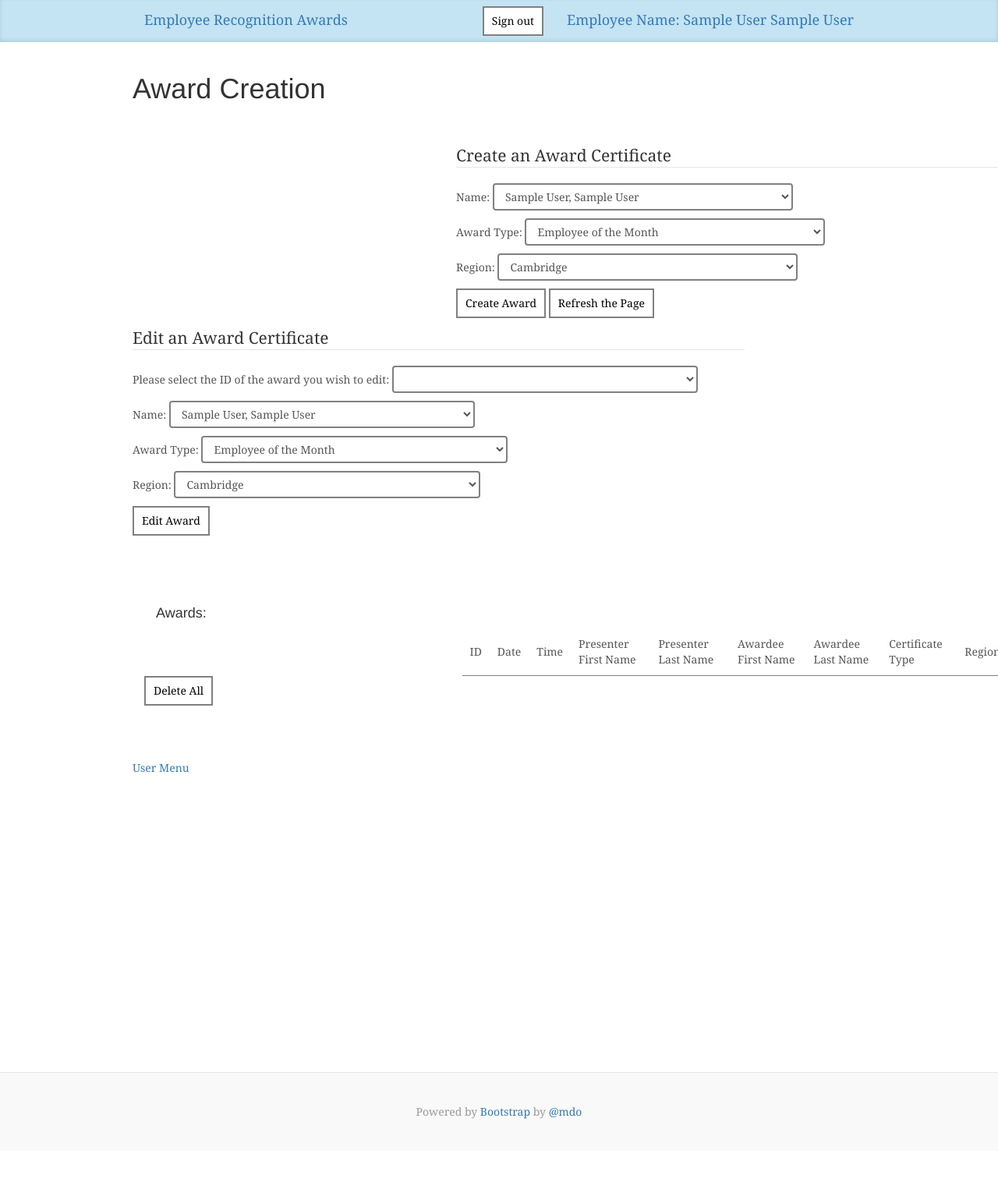
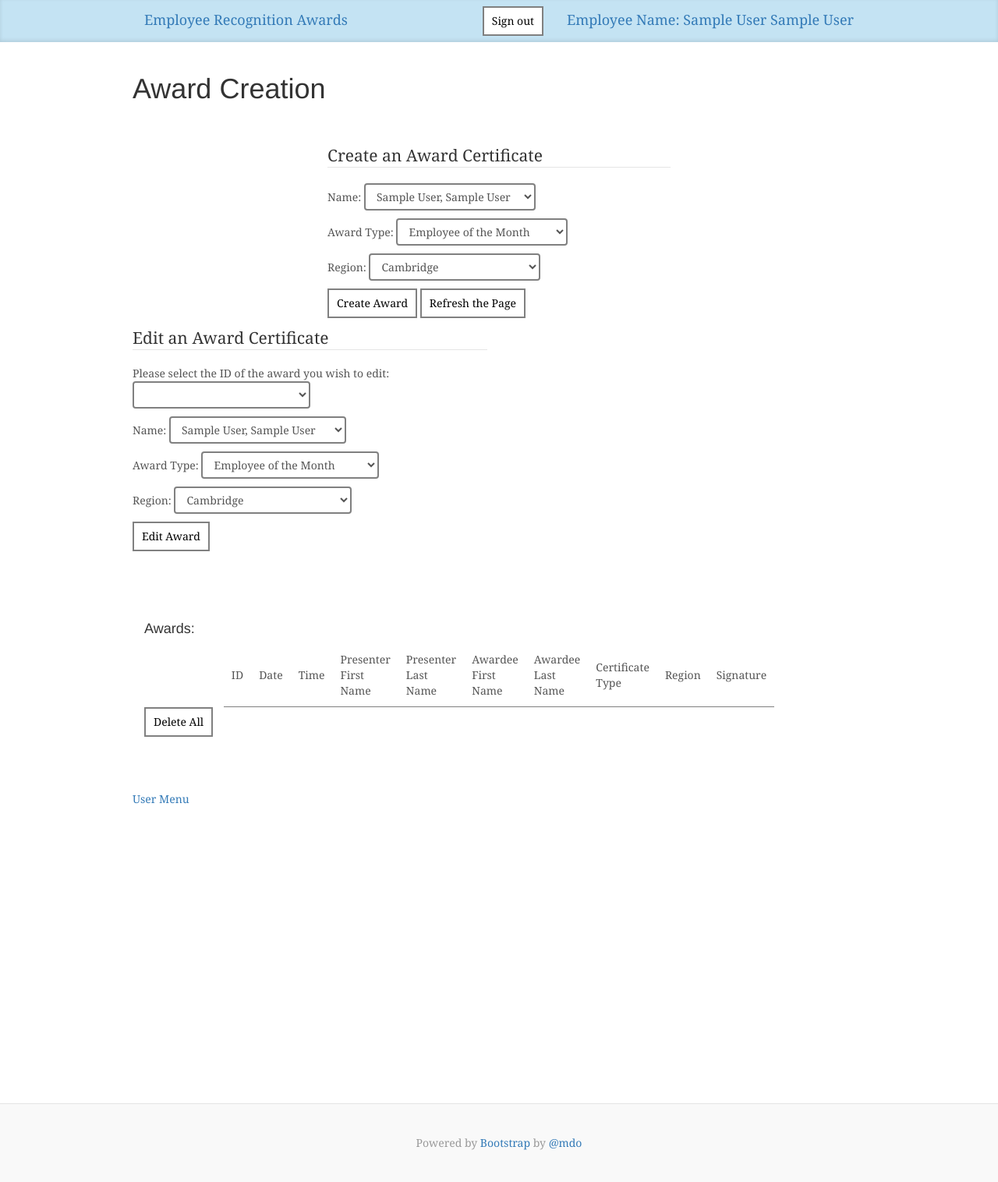
Before and after one commit to yaejinoh/Employee-Award-Management-System, a PHP site: page /userforms/createAward.php in a window 1280 px wide; the page is wider, and only the part inside the window is pictured. Shown: that part at 78% size. Before the commit the page ends 1435 px from the top of that part, so only its background shows below. Run offline with PHP 8.4, Linux system fonts and the light colour scheme; the visitor is signed in with stand-in values (Sample User, id 1); data comes from the database, SQL or seed files in the repository; data that the repository does not hold is empty.

Commit message:
Update createAward.php

```diff
--- a/userforms/createAward.php
+++ b/userforms/createAward.php
@@ -32,7 +32,7 @@ if (!isset($_Session['employeeLastName']) && !isset($_SESSION['employeeLoggedIn'
         <!-- Custom styles for this template -->
         <link href="../css/blog.css" rel="stylesheet">
 	<link href="../css/award.css" rel="stylesheet">
-	<link href="../css/bootstrap-custom.css" rel="stylesheet">
+<!--	<link href="../css/bootstrap-custom.css" rel="stylesheet"> -->
         <script src="../js/jquery.min.js"></script>
         <script src="../js/functions.js"></script>
 
@@ -257,8 +257,8 @@ if (!isset($_Session['employeeLastName']) && !isset($_SESSION['employeeLoggedIn'
 
 
         <!-- --------------------------------- Awards table view --------------------------------- -->
-	<div class="container-fluid">
-<!--	<div class="row">
+<!--	<div class="container-fluid">
+	<div class="row">
 	<div class="col-lg-12">-->
 
             <table id="awards-table">
@@ -454,8 +454,8 @@ if (!isset($_Session['employeeLastName']) && !isset($_SESSION['employeeLoggedIn'
                       ?>
               </tbody>
             </table>
+<!--	</div>
 	</div>
-<!--	</div>
 	</div> -->
 
         <!-- --------------------------------- Delete All Awards --------------------------------- -->
```
